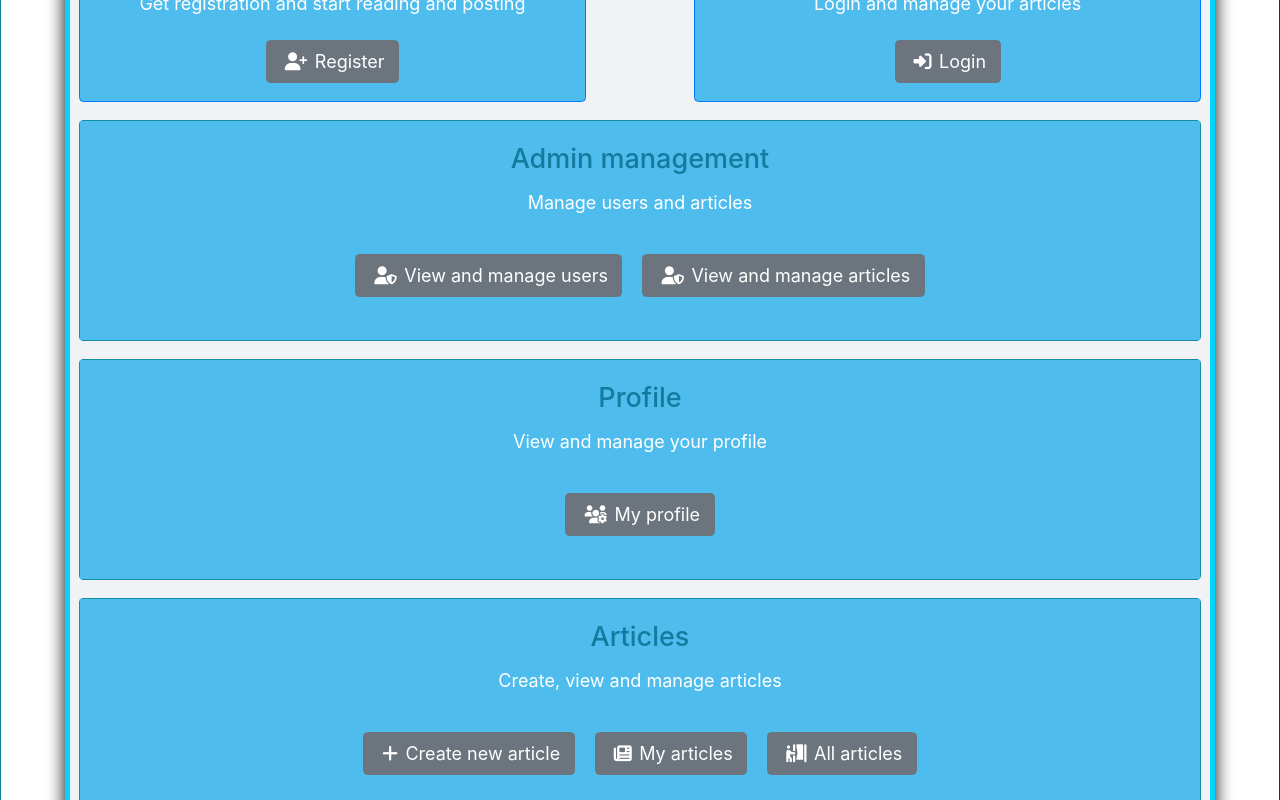
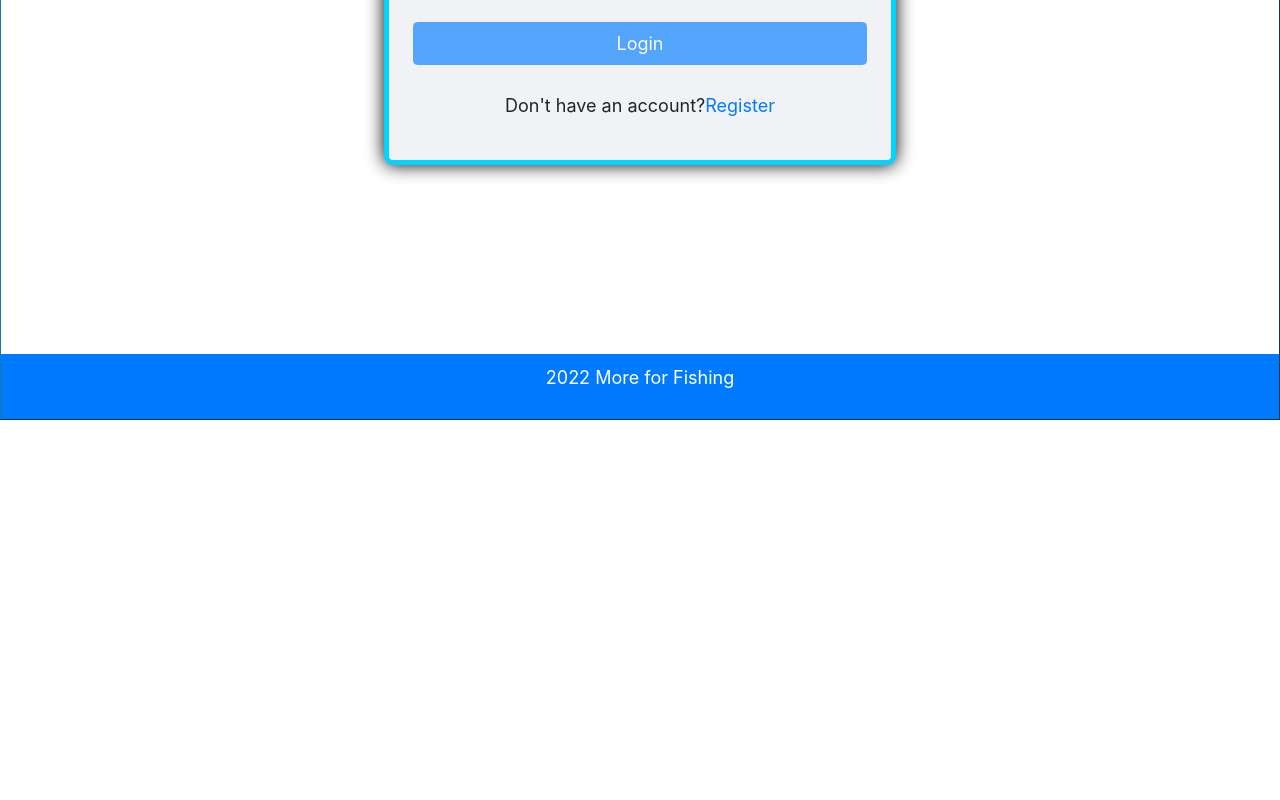
Before and after one commit to DimoYa/React-final-project, a React (Create React App) app in the folder src/more-for-fishing/: page /user/login in a window 1280 px wide. Shown: the part 380-1180 px from the top of the page. After the commit the page ends 800 px from the top, so only its background shows below. Built offline with nearby package versions, Linux system fonts and the light colour scheme.

Commit message:
add routing to application

```diff
--- a/src/more-for-fishing/src/App.js
+++ b/src/more-for-fishing/src/App.js
@@ -1,17 +1,23 @@
+import { Routes, Route } from 'react-router-dom';
+
 import { Header } from './components/common/header/Header';
 import { Footer } from './components/common/footer/Footer';
 import { Landing } from './components/pages/landing/Landing';
 import { Register } from './components/authentication/register/Register';
+import { Login } from './components/authentication/login/Login';
 
 import './App.css';
 
 function App() {
-
   return (
     <div>
       <Header />
 
-      <Landing />
+      <Routes>
+        <Route path="/" element={<Landing />} />
+        <Route path="/user/register" element={<Register />} />
+        <Route path="/user/login" element={<Login />} />
+      </Routes>
 
       <Footer />
     </div>
--- a/src/more-for-fishing/src/components/authentication/login/Login.js
+++ b/src/more-for-fishing/src/components/authentication/login/Login.js
@@ -1,3 +1,5 @@
+import { Link } from 'react-router-dom';
+
 import { useState } from 'react';
 
 export const Login = () => {
@@ -104,7 +106,7 @@ export const Login = () => {
 
           <p className="text-center">
             Don't have an account?
-            <a href="/user/register">Register</a>
+            <Link to="/user/register">Register</Link>
           </p>
         </fieldset>
       </div>
--- a/src/more-for-fishing/src/components/authentication/register/Register.js
+++ b/src/more-for-fishing/src/components/authentication/register/Register.js
@@ -1,3 +1,5 @@
+import { Link } from 'react-router-dom';
+
 import { useState } from 'react';
 
 export const Register = () => {
@@ -217,7 +219,7 @@ export const Register = () => {
 
           <p className="text-center">
             Have an account?
-            <a href="/user/login">Log In</a>
+            <Link to="/user/login">Log In</Link>
           </p>
         </fieldset>
       </div>
--- a/src/more-for-fishing/src/components/common/header/Header.css
+++ b/src/more-for-fishing/src/components/common/header/Header.css
@@ -1,4 +1,4 @@
-nav p {
+nav a, nav p {
     display: block;
     color: #e9ebee;
     text-align: center;
--- a/src/more-for-fishing/src/components/common/header/Header.js
+++ b/src/more-for-fishing/src/components/common/header/Header.js
@@ -1,49 +1,82 @@
+import { Link } from 'react-router-dom';
+
 import './Header.css';
 
 export const Header = () => {
   return (
     <header>
       <nav className="navbar navbar-dark bg-primary navbar-expand-md navbar-dark">
-                <div className="navbar-collapse collapse d-sm-inline-flex justify-content-between" >
+        <div className="navbar-collapse collapse d-sm-inline-flex justify-content-between">
           <ul className="navbar-nav mr-auto mt-2 mt-lg-0">
             <li className="nav-item" href="/">
-                            <p><i className="fa fa-fw fa-home"></i><span>Home</span></p>
+            <Link to="/">
+              <i className="fa fa-fw fa-home"></i><span>Home</span>
+            </Link>
             </li>
             <li className="nav-item" href="#">
-                            <p><i className="fa fa-sign-in-alt"></i><span>Login</span></p>
+              <Link to="/user/login">
+                <i className="fa fa-sign-in-alt"></i>
+                <span>Login</span>
+              </Link>
             </li>
             <li className="nav-item" href="#">
-                            <p><i className="fas fa-user-plus"></i><span>Register</span></p>
+              <Link to="/user/register">
+                <i className="fas fa-user-plus"></i>
+                <span>Register</span>
+              </Link>
             </li>
             <li className="nav-item" href="#">
-                            <p><i className="fa fa-plus"></i><span>Create
-                                article</span></p>
+              <Link to="#">
+                <i className="fa fa-plus"></i>
+                <span>Create article</span>
+              </Link>
             </li>
             <li className="nav-item" href="#">
-                            <p><i className="fas fa-newspaper"></i><span>My articles</span></p>
+              <Link to="#">
+                <i className="fas fa-newspaper"></i>
+                <span>My articles</span>
+              </Link>
             </li>
             <li className="nav-item" href="#">
-                            <p><i className="fas fa-person-booth"></i><span>All articles</span></p>
+              <Link to="#">
+                <i className="fas fa-person-booth"></i>
+                <span>All articles</span>
+              </Link>
             </li>
             <li className="dropdown">
-                            <p className="dropdown-toggle" data-toggle="dropdown" aria-expanded="true"><i
-                                className="fas fa-user-shield"></i>Admin</p>
+              <p
+                className="dropdown-toggle"
+                data-toggle="dropdown"
+                aria-expanded="true"
+              >
+                <i className="fas fa-user-shield"></i>Admin
+              </p>
               <ul className="dropdown-menu">
-                                <p className="dropdownItem" href="#">User management</p>
+                <Link to="#" className="dropdownItem">
+                  User management
+                </Link>
               </ul>
             </li>
           </ul>
           <ul className="navbar-nav mt-2 mt-lg-0">
-
-                        <li className="nav-item" href="#">
-                            <p><img src="https://cdn.pixabay.com/photo/2015/10/05/22/37/blank-profile-picture-973460_960_720.png" className="avatar" alt="Avatar" /></p>
+            <li className="nav-item" >
+              <Link to="user/profile">
+                <img
+                  src="https://cdn.pixabay.com/photo/2015/10/05/22/37/blank-profile-picture-973460_960_720.png"
+                  className="avatar"
+                  alt="Avatar"
+                />
+              </Link>
             </li>
             <li className="nav-item">
-                            <p><i className="fas fa-sign-out-alt"></i><span>Logout</span></p>
+              <Link to="user/logout">
+                <i className="fas fa-sign-out-alt"></i>
+                <span>Logout</span>
+              </Link>
             </li>
           </ul>
         </div>
       </nav>
     </header>
   );
-}
+};
--- a/src/more-for-fishing/src/components/pages/landing/Landing.js
+++ b/src/more-for-fishing/src/components/pages/landing/Landing.js
@@ -1,7 +1,8 @@
+import { Link } from 'react-router-dom';
+
 import './Landing.css';
 
 export const Landing = () => {
-
   return (
     <div className="landing-container">
       <div className="m-5">
@@ -20,23 +21,25 @@ export const Landing = () => {
               </p>
             </div>
             <div className="card-buttons align-self-md-center mb-3">
-              <button className="btn btn-secondary">
+              <Link to="/user/register" className="btn btn-secondary">
                 <i className="fas fa-user-plus p-1"></i>Register
-              </button>
+              </Link>
             </div>
           </div>
           <div className="col py-3 px-md-5 bordered col-example"></div>
           <div className="card text-white card border-primary mb-3 container-fluid content-row">
             <div className="card-body container-fluid content-row d-flex flex-column">
-              <h4 className="card-title container-fluid ">Already registered?</h4>
+              <h4 className="card-title container-fluid ">
+                Already registered?
+              </h4>
               <p className="card-text align-self-md-center">
                 Login and manage your articles
               </p>
             </div>
             <div className="card-buttons align-self-md-center mb-3">
-              <button className="btn btn-secondary">
-                <i className="fas fa-sign-in-alt p-1"></i>Login
-              </button>
+              <Link to="/user/login" className="btn btn-secondary">
+                <i className="fas fa-user-plus p-1"></i>Login
+              </Link>
             </div>
           </div>
         </div>
@@ -52,12 +55,12 @@ export const Landing = () => {
               Manage users and articles
             </p>
             <div id="buttons">
-              <a className="btn btn-secondary" href='["/admin/users"]'>
-                <i className="fas fa-user-shield p-1"></i>View and manage users
-              </a>
-              <a className="btn btn-secondary" href='["/article/list"]'>
-                <i className="fas fa-user-shield p-1"></i>View and manage articles
-              </a>
+              <Link to="#" className="btn btn-secondary">
+                <i className="fas fa-user-plus p-1"></i>View and manage users
+              </Link>
+              <Link to="#" className="btn btn-secondary">
+                <i className="fas fa-user-plus p-1"></i>View and manage articles
+              </Link>
             </div>
           </div>
         </div>
@@ -68,9 +71,9 @@ export const Landing = () => {
               View and manage your profile
             </p>
             <div id="buttons">
-              <a className="btn btn-secondary" href='["/user/profile", userId]'>
-                <i className="fas fa-users-cog p-1"></i>My profile
-              </a>
+              <Link to="#" className="btn btn-secondary">
+                <i className="fas fa-user-plus p-1"></i>My profile
+              </Link>
             </div>
           </div>
         </div>
@@ -81,15 +84,15 @@ export const Landing = () => {
               Create, view and manage articles
             </p>
             <div id="buttons">
-              <a className="btn btn-secondary" href='["/article/create"]'>
-                <i className="fas fa-plus p-1"></i>Create new article
-              </a>
-              <a className="btn btn-secondary" href='["/article/myArticles"]'>
-                <i className="fas fa-newspaper p-1"></i>My articles
-              </a>
-              <a className="btn btn-secondary" href='["/article/list"]'>
-                <i className="fas fa-person-booth p-1"></i>All articles
-              </a>
+              <Link to="#" className="btn btn-secondary">
+                <i className="fas fa-user-plus p-1"></i>Create new article
+              </Link>
+              <Link to="#" className="btn btn-secondary">
+                <i className="fas fa-user-plus p-1"></i>My articles
+              </Link>
+              <Link to="#" className="btn btn-secondary">
+                <i className="fas fa-user-plus p-1"></i>All articles
+              </Link>
             </div>
           </div>
         </div>
--- a/src/more-for-fishing/src/index.js
+++ b/src/more-for-fishing/src/index.js
@@ -1,7 +1,10 @@
 import ReactDOM from 'react-dom/client';
+import { BrowserRouter } from 'react-router-dom';
 import App from './App';
 
 const root = ReactDOM.createRoot(document.getElementById('root'));
 root.render(
+    <BrowserRouter>
     <App />
+  </BrowserRouter>
 );
```
Lines whose indentation alone changed are shown as unchanged.
